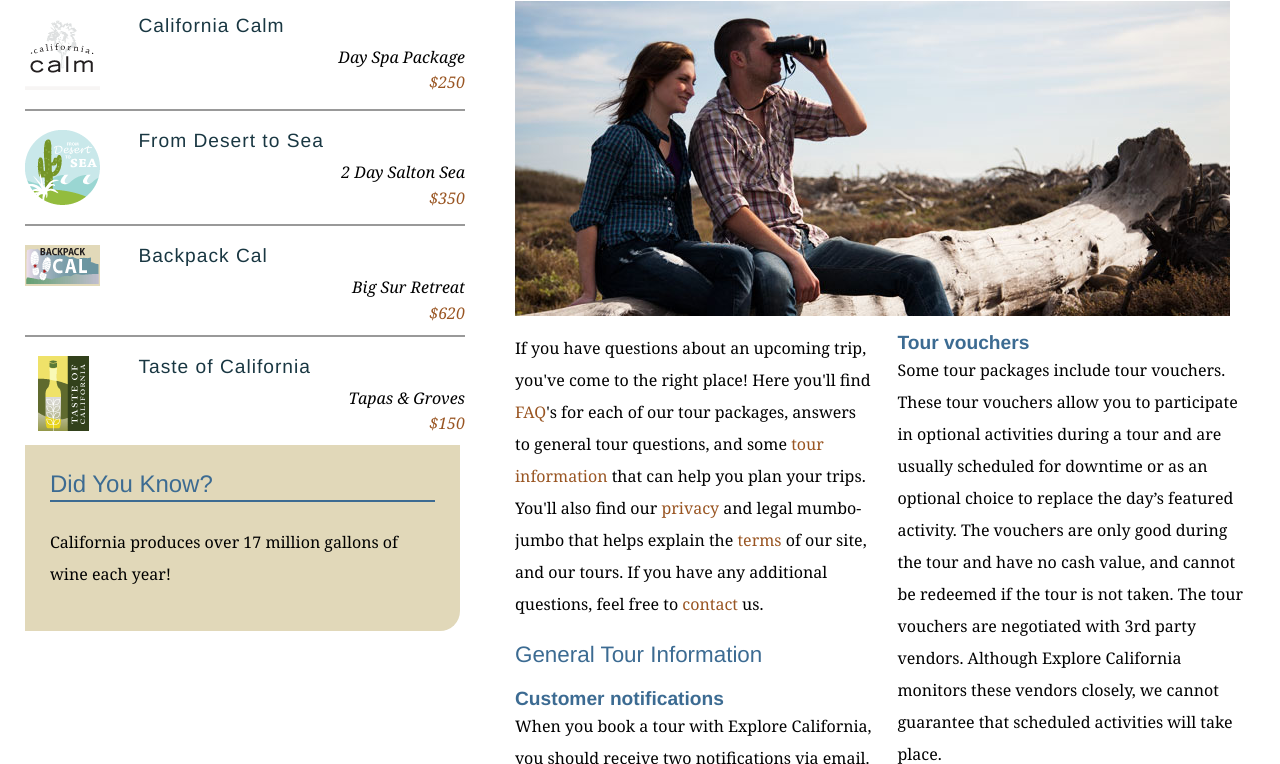
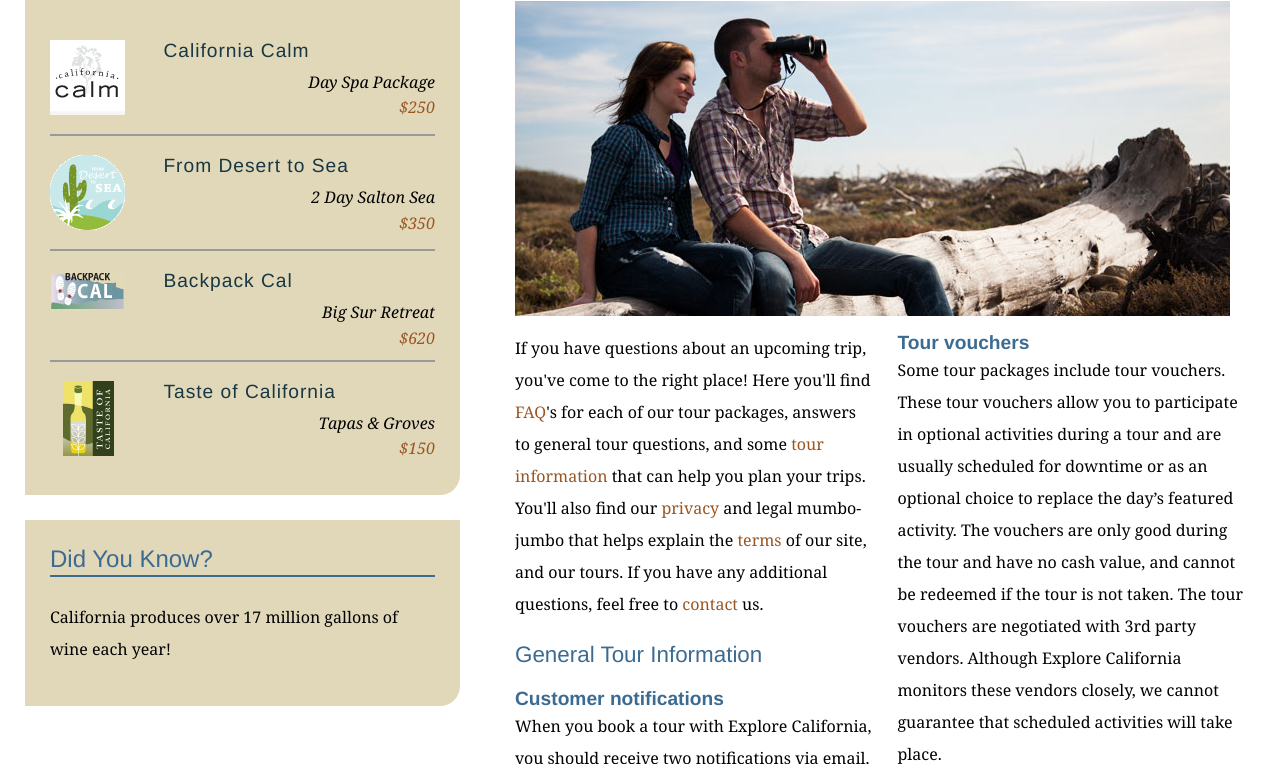
Before and after one commit to viancuqa/explore_california, a plain HTML site: page resources.html in a window 1280 px wide. Shown: the part 336-1100 px from the top of the page. Drawn offline with Linux system fonts and the light colour scheme.

Commit message:
Revert "test"
This reverts commit 459a6556ecade139355a0778caa1efc6ca23d015.

```diff
--- a/resources.html
+++ b/resources.html
@@ -116,7 +116,7 @@
       </div>
 
       <div id="secondaryContent">
-        <div id="specials" class="aaa">
+        <div id="specials" class="callOut">
           <h1>Monthly Specials</h1>
           <h2 class="top"><img src="assets/images/calm_bug.gif" alt="California Calm" width="75" height="75" />California Calm</h2>
           <p>Day Spa Package <br />
```
